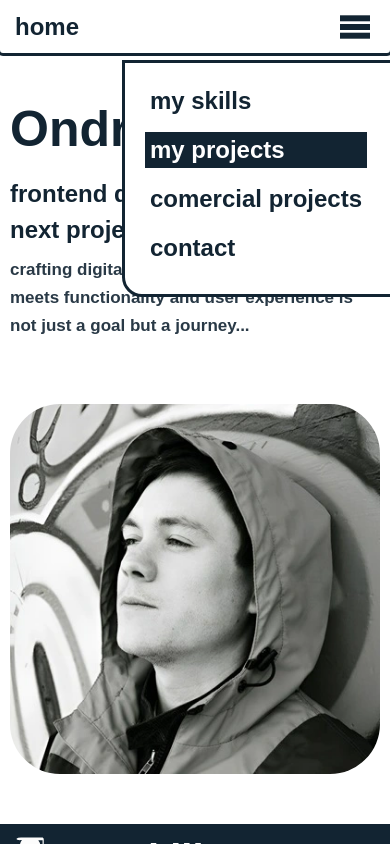
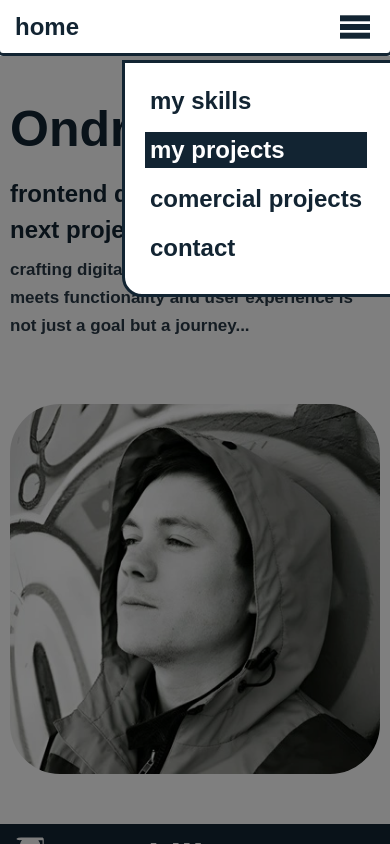
Before and after one commit to houbass/portfoliopage, a React (Create React App) app: page / in a window 390 px wide. Both pictures are taken after a click on the element 355 px from the left and 29 px from the top of the page. Shown: the top 844 px of the page. Built offline with nearby package versions, Linux system fonts and the light colour scheme.

Commit message:
mobil menu fix

```diff
--- a/src/components/MobileMenu.js
+++ b/src/components/MobileMenu.js
@@ -1,4 +1,4 @@
-import { useRef, useState } from "react";
+import { useState } from "react";
 
 //LIBRAIRES
 import NavBtnMobile from "./NavBtnMobile";
@@ -7,16 +7,20 @@ export default function MobileMenu({ menu, selections }) {
 
     const [menuVisibility, setMenuVisibility] = useState("mobileMenuHidden");
 
-
     //SHOW/HIDE MOBILE MENU
     function showMenu() {
-
         if(menuVisibility === "mobileMenuHidden" || menuVisibility === "mobileMenuHide") {
             setMenuVisibility("mobileMenuShow");
         } else {
             setMenuVisibility("mobileMenuHide");
         }
     }
+
+    //HIDE MENU WHEN CLICK OUTSIDE
+    function clickFun() {
+        setMenuVisibility("mobileMenuHide");
+    };
+
 
     return(
         <>
@@ -28,7 +32,6 @@ export default function MobileMenu({ menu, selections }) {
             right: "20px"
         }}
         >
-
             <div
             onClick={showMenu}
             style={{
@@ -59,7 +62,8 @@ export default function MobileMenu({ menu, selections }) {
                 paddingTop: "20px",
                 borderRadius: "0 0 0 20px",
                 border: "3px solid rgb(18, 36, 50)",
-                marginRight: "-20px"
+                marginRight: "-20px",
+                zIndex: "10",
             }}>
                 {menu.map((e, i) => {
                     return(
@@ -76,6 +80,19 @@ export default function MobileMenu({ menu, selections }) {
                     )
                 })}
             </div>
+
+            <div
+            className={menuVisibility}
+            onClick={clickFun}
+            style={{
+                position: "fixed",
+                top: "56px",
+                right: "0px",
+                background: "rgba(0,0,0,0.5)",
+                width: "100%",
+                height: "100vh",
+            }}>
+            </div>
         </div>
         </>
     )
```
Also changed, not shown: public/index.html (+6 -22 lines).
